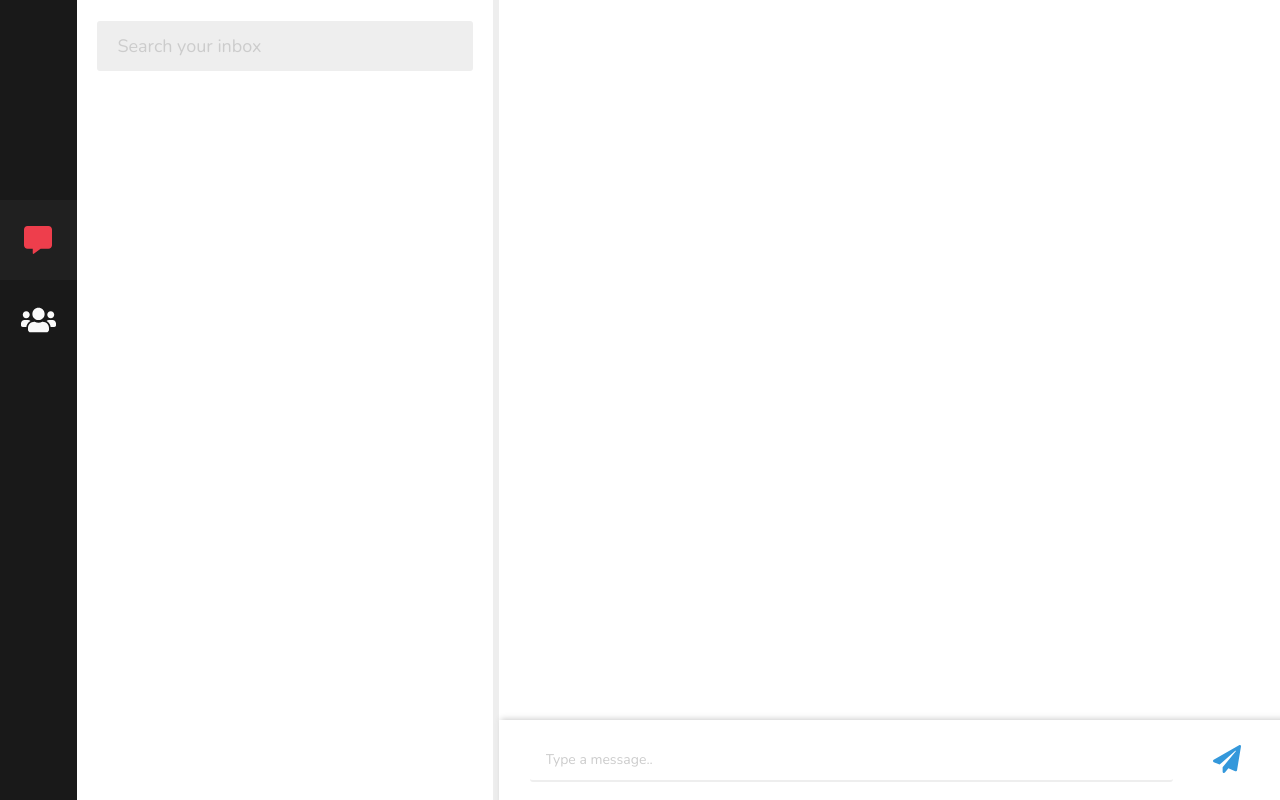
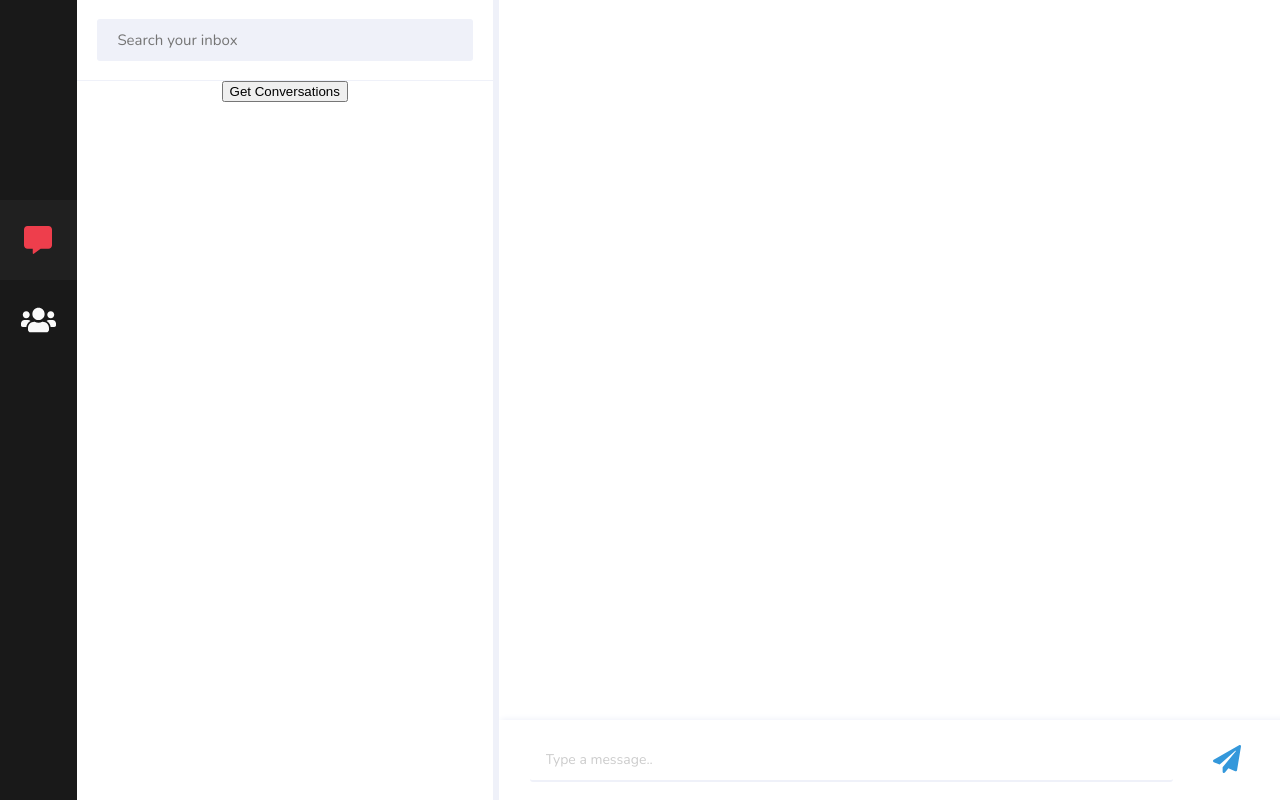
Before and after one commit to taytestokes/chitchat-app, a React (Create React App) app: page /dashboard/messages in a window 1280 px wide. Built offline with nearby package versions, Linux system fonts and the light colour scheme; what redux-promise-middleware would draw is missing.

Commit message:
setup the conversations component with styling and creating logic

```diff
--- a/src/App.js
+++ b/src/App.js
@@ -17,7 +17,7 @@ const theme = {
   secondaryBlack: '#202020',
   primaryBlue: '#3498DB',
   primaryRed: '#EE3E4C',
-  lightGray: '#EEEEEE'
+  lightGray: '#EFF1F9'
 };
 
 //Add icons to the font awesome library
--- a/src/Components/DashboardMessages/ChatRoom/ChatRoomStyles.js
+++ b/src/Components/DashboardMessages/ChatRoom/ChatRoomStyles.js
@@ -24,7 +24,7 @@ export const NewMessageContainer = styled.div`
     flex-direction: row;
     justify-content: space-between;
     align-items: center;
-    box-shadow: 4.6px 2px 6px 3px #CCC;
+    box-shadow: 4.6px 2px 6px 3px ${props => props.theme.lightGray};
     span {
         color: ${props => props.theme.primaryBlue};
         font-size: 28px;
--- a/src/Components/DashboardMessages/Conversartions/Conversations.js
+++ b/src/Components/DashboardMessages/Conversartions/Conversations.js
@@ -1,16 +1,54 @@
 import React, { Component } from 'react'
+import { connect } from 'react-redux';
+import axios from 'axios';
 
 //Styled Components
-import { ConversationsContainer, ConversationFinder } from './ConversationsStyles';
+import { ConversationsContainer, ConversationFinderContainer, ConversationFinder, ConversationTab } from './ConversationsStyles';
 
 class Conversations extends Component {
+    constructor() {
+        super();
+
+        this.state = {
+            userConversations: []
+        }
+    }
+
+    // ----- Methods ----- //
+    getUsersConversations = () => {
+        //get the users id from redux state
+        const { user_id } = this.props.user;
+        //ajax request to server for users conversations
+        axios.get(`/user/conversations/${user_id}`).then(response => {
+            //store the conversations on local state
+            this.setState({
+                userConversations: response.data
+            });
+        });
+    };
+
     render() {
+        //map through the user conversations on local state and return a conversation tab displayed in JSX
+        const mappedUserConversations = this.state.userConversations.map((conversation, index) => (
+            <ConversationTab key={index}>
+
+            </ConversationTab>
+        ));
+
         return (
             <ConversationsContainer>
-                <ConversationFinder placeholder="Search your inbox" />
+                <ConversationFinderContainer>
+                    <ConversationFinder placeholder="Search your inbox" />
+                </ConversationFinderContainer>
+                <button onClick={this.getUsersConversations}>Get Conversations</button>
+                {mappedUserConversations}
             </ConversationsContainer>
         )
     }
 }
+//Map the redux store state to the components props
+const mapStateToProps = state => {
+    return state;
+};
 
-export default Conversations;
+export default connect(mapStateToProps)(Conversations);
--- a/src/Components/DashboardMessages/Conversartions/ConversationsStyles.js
+++ b/src/Components/DashboardMessages/Conversartions/ConversationsStyles.js
@@ -10,19 +10,34 @@ export const ConversationsContainer = styled.div`
     align-items: center;
 `
 
+export const ConversationFinderContainer = styled.div`
+    width: 100%;
+    height: 10%;
+    display: flex;
+    flex-direction: row;
+    justify-content: space-around;
+    align-items: center;
+    border-bottom: 1px solid ${props => props.theme.lightGray};
+`
+
 export const ConversationFinder = styled.input`
     @import url('https://fonts.googleapis.com/css?family=Nunito');
     font-family: 'Nunito';
     width: 85%;
-    height: 6%;
+    height: 50%;
     border: none;
     background: ${props => props.theme.lightGray};
     border-radius: 3px 3px 3px 3px;
-    font-size: 18px;
+    font-size: 15px;
     padding-left: 5%;
     outline: none;
-    margin-top: 5%;
     &::placeholder {
-        color: #ccc;
+        color: '#B9C3DD';
     }
 `
+
+export const ConversationTab = styled.div`
+    width: 100%;
+    height: 15%;
+    background: skyblue;
+`
--- a/src/Components/DashboardMessages/DashboardMessages.js
+++ b/src/Components/DashboardMessages/DashboardMessages.js
@@ -1,5 +1,4 @@
 import React, { Component } from 'react'
-import { connect } from 'react-redux';
 
 //Components
 import ConversationsContainer from './Conversartions/Conversations';
@@ -19,8 +18,4 @@ class DashboardMessages extends Component {
     }
 }
 
-const mapStateToProps = state => {
-    return state;
-}
-
-export default connect(mapStateToProps)(DashboardMessages);
+export default DashboardMessages;
```
Also changed, not shown: src/Components/LandingPage/LandingPage.js (deleted, +0 -14 lines), 1 other file (tests, documents, lock files or other folders).
